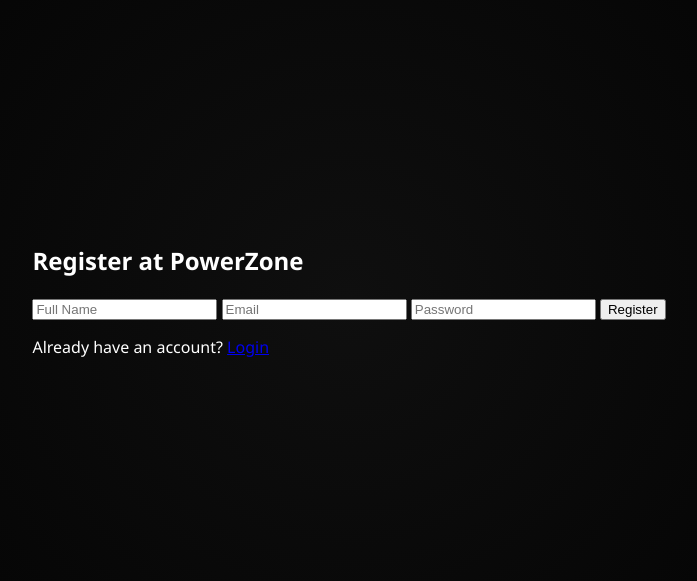
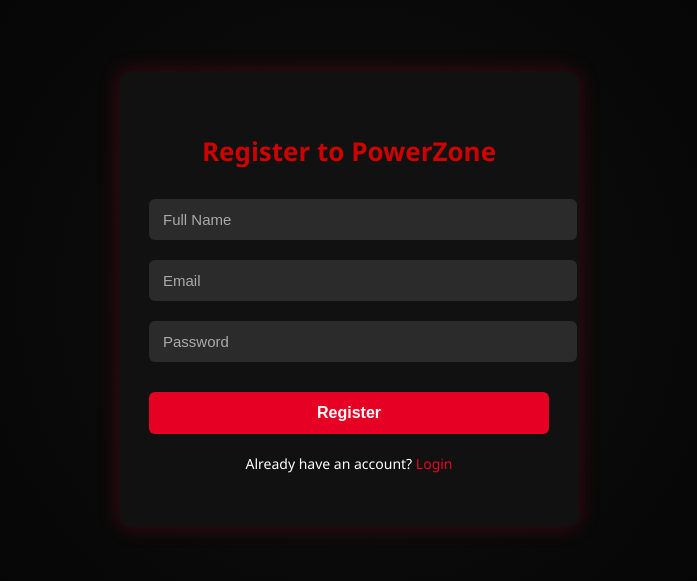
Before and after one commit to Bharath5551/gymmembership, a website: page frontend/register.html in a window 1280 px wide. Shown: the part 101-682 px from the top of the page, without its empty margins (291-988 px from the left). Drawn offline with Linux system fonts and the light colour scheme.

Commit message:
Update register.html

```diff
--- a/frontend/register.html
+++ b/frontend/register.html
@@ -2,22 +2,26 @@
 <html lang="en">
 <head>
   <meta charset="UTF-8" />
-  <title>Register - PowerZone Gym</title>
+  <meta name="viewport" content="width=device-width, initial-scale=1.0" />
+  <title>Register | PowerZone</title>
   <link rel="stylesheet" href="css/register.css" />
 </head>
 <body>
-  <div class="login-container">
-    <h2>Register at PowerZone</h2>
-    <form id="registerForm">
-
-      <input type="text" placeholder="Full Name" required id="name" />
-      <input type="email" placeholder="Email" required id="email" />
-      <input type="password" placeholder="Password" required id="password" />
-
+  <div class="register-container">
+    <h2>Register to PowerZone</h2>
+    <form action="/register" method="POST">
+      <div class="form-group">
+        <input type="text" name="fullname" placeholder="Full Name" required />
+      </div>
+      <div class="form-group">
+        <input type="email" name="email" placeholder="Email" required />
+      </div>
+      <div class="form-group">
+        <input type="password" name="password" placeholder="Password" required />
+      </div>
       <button type="submit">Register</button>
-      <p>Already have an account? <a href="login.html">Login</a></p>
     </form>
+    <p>Already have an account? <a href="login.html">Login</a></p>
   </div>
-  <script src="js/register.js"></script>
 </body>
 </html>
```
